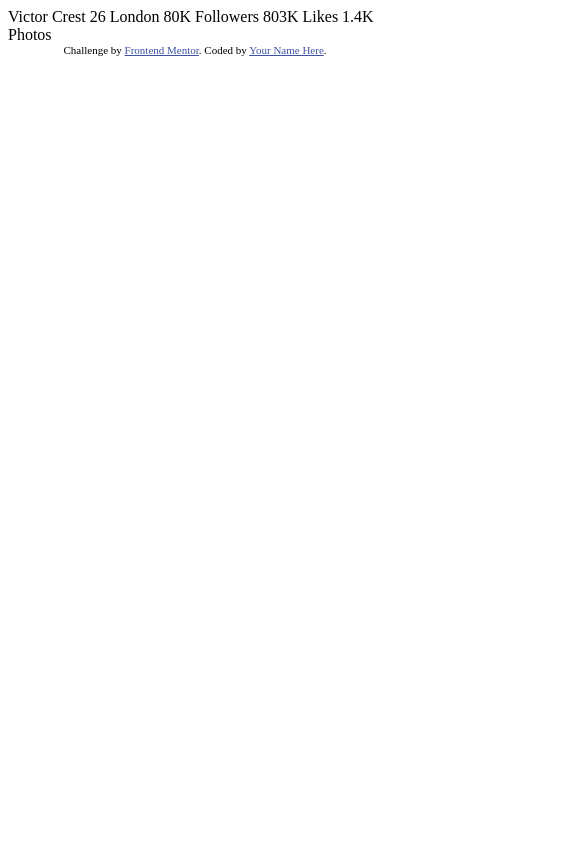
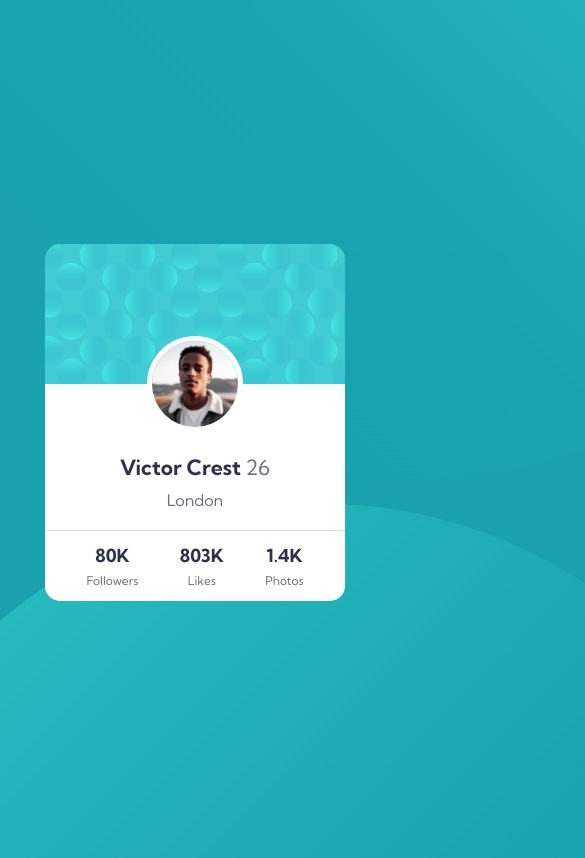
Before and after one commit to JulianaOliveiraMelo/profile-card-component, a plain HTML site: page index.html in a window 390 px wide. Shown: the top 858 px of the page, 585 px wide, since content can reach past the window. Drawn offline with Linux system fonts and the light colour scheme.

Commit message:
create card before animation and check if responsive is correct

```diff
--- a/index.html
+++ b/index.html
@@ -1,35 +1,70 @@
 <!DOCTYPE html>
 <html lang="en">
 	<head>
-  <meta charset="UTF-8">
-  <meta name="viewport" content="width=device-width, initial-scale=1.0"> <!-- displays site properly based on user's device -->
+		<meta charset="UTF-8" />
+		<meta name="viewport" content="width=device-width, initial-scale=1" />
+		<!-- displays site properly based on user's device -->
 
-  <link rel="icon" type="image/png" sizes="32x32" href="./images/favicon-32x32.png">
-
+		<link
+			rel="icon"
+			type="image/png"
+			sizes="32x32"
+			href="./images/favicon-32x32.png"
+		/>
+		<link rel="preconnect" href="https://fonts.gstatic.com" />
+		<link
+			href="https://fonts.googleapis.com/css2?family=Kumbh+Sans:wght@400;700&display=swap"
+			rel="stylesheet"
+		/>
+		<link rel="stylesheet" href="./styles/style.css" />
 		<title>Frontend Mentor | Profile card component</title>
 
 		<!-- Feel free to remove these styles or customise in your own stylesheet 👍 -->
-  <style>
-    .attribution { font-size: 11px; text-align: center; }
-    .attribution a { color: hsl(228, 45%, 44%); }
-  </style>
+		<!-- <style>
+			.attribution {
+				font-size: 11px;
+				text-align: center;
+			}
+			.attribution a {
+				color: hsl(228, 45%, 44%);
+			}
+		</style> -->
 	</head>
 	<body>
-  Victor Crest
-  26
-  London
-
-  80K
-  Followers
-
-  803K
-  Likes
-
-  1.4K
-  Photos
-  <div class="attribution">
-    Challenge by <a href="https://www.frontendmentor.io?ref=challenge" target="_blank">Frontend Mentor</a>.
-    Coded by <a href="#">Your Name Here</a>.
+		<div class="card">
+			<div class="container">
+				<div class="cardTopContainer">
+					<div class="imageBlock">
+						<img src="./images/image-victor.jpg" alt="" />
 					</div>
+				</div>
+				<div class="cardBottomContainer">
+					<div class="profileContainer">
+						<h3>Victor Crest <span>26</span></h3>
+						<p>London</p>
+					</div>
+					<div class="infoContainer">
+						<div class="infosBlock">
+							<div class="value">80K</div>
+							<div class="title">Followers</div>
+						</div>
+						<div class="infosBlock">
+							<div class="value">803K</div>
+							<div class="title">Likes</div>
+						</div>
+						<div class="infosBlock">
+							<div class="value">1.4K</div>
+							<div class="title">Photos</div>
+						</div>
+					</div>
+				</div>
+			</div>
+		</div>
+		<!-- <div class="attribution">
+      Challenge by
+			<a href="https://www.frontendmentor.io?ref=challenge" target="_blank"
+      >Juliana Oliveira Melo</a
+			>. Coded by <a href="#">Your Name Here</a>.
+		</div> -->
 	</body>
 </html>
--- /dev/null
+++ b/styles/style.scss
@@ -0,0 +1,141 @@
+* {
+	margin: 0;
+	padding: 0;
+	box-sizing: border-box;
+}
+
+body {
+	width: 100vw;
+	height: 100vh;
+	font-family: 'Kumbh Sans', sans-serif;
+	background-color: hsl(185, 75%, 39%);
+	overflow: hidden;
+	display: flex;
+	flex-direction: column;
+	justify-content: center;
+	align-items: center;
+}
+.card {
+	width: 100%;
+	height: 100%;
+	padding: 5%;
+	display: flex;
+	justify-content: center;
+	align-items: center;
+	overflow: hidden;
+	color: hsl(229, 23%, 23%);
+	&:before {
+		content: url('../images/bg-pattern-top.svg');
+		position: absolute;
+		display: inline;
+		width: 500px;
+		top: -59%;
+		left: -20%;
+	}
+	&:after {
+		content: url('../images/bg-pattern-bottom.svg');
+		position: absolute;
+		display: inline;
+		width: 500px;
+		bottom: -76%;
+		right: 16%;
+		z-index: -1;
+	}
+}
+
+.container {
+	//margin: auto auto;
+	display: flex;
+	flex-direction: column;
+	justify-content: center;
+	align-items: center;
+	border-radius: 15px;
+	overflow: hidden;
+	position: relative;
+	z-index: 10;
+}
+
+.cardTopContainer {
+	width: 100%;
+	min-height: 140px;
+	display: block;
+	background-color: hsl(185, 75%, 39%);
+	position: relative;
+	background-image: url('../images/bg-pattern-card.svg');
+}
+
+.imageBlock {
+	overflow: hidden;
+	& img {
+		position: absolute;
+		top: 100%;
+		left: 50%;
+		width: 96px;
+		height: 96px;
+		margin-top: -48px; /* Half the height */
+		margin-left: -48px; /* Half the width */
+		border: 5px solid white;
+		border-radius: 100px;
+		object-fit: contain;
+		z-index: 1;
+	}
+}
+
+.cardBottomContainer {
+	display: block;
+	position: relative;
+	width: 100%;
+	background-color: white;
+	padding-top: 70px;
+	font-size: 18px;
+}
+
+.profileContainer {
+	width: 100%;
+	display: flex;
+	flex-direction: column;
+	justify-content: center;
+	align-items: center;
+	h3 > span,
+	p {
+		color: hsl(227, 10%, 46%);
+		font-weight: 400;
+	}
+	p {
+		margin-top: 10px;
+		font-size: 16px;
+	}
+}
+
+.infoContainer {
+	width: 300px;
+	display: flex;
+	flex-direction: row;
+	flex-wrap: nowrap;
+	justify-content: space-evenly;
+	//align-items: center;
+	margin-top: 20px;
+	border-top: 1px solid hsla(0, 0%, 59%, 0.296);
+	//padding: 0 10px;
+	.infosBlock {
+		height: 70px;
+		display: flex;
+		flex-direction: column;
+		justify-content: center;
+		align-items: center;
+		//margin: 10px 30px 0 20px;
+		.value {
+			display: inline-block;
+			text-align: center;
+			font-weight: 700;
+		}
+		.title {
+			margin-top: 6px;
+			display: inline-block;
+			text-align: center;
+			font-weight: 400;
+			color: hsl(227, 10%, 46%);
+			font-size: 12px;
+		}
+	}
+}
```
Also changed, not shown: styles/style.css (added), 2 other files. Lines whose indentation alone changed are shown as unchanged.
